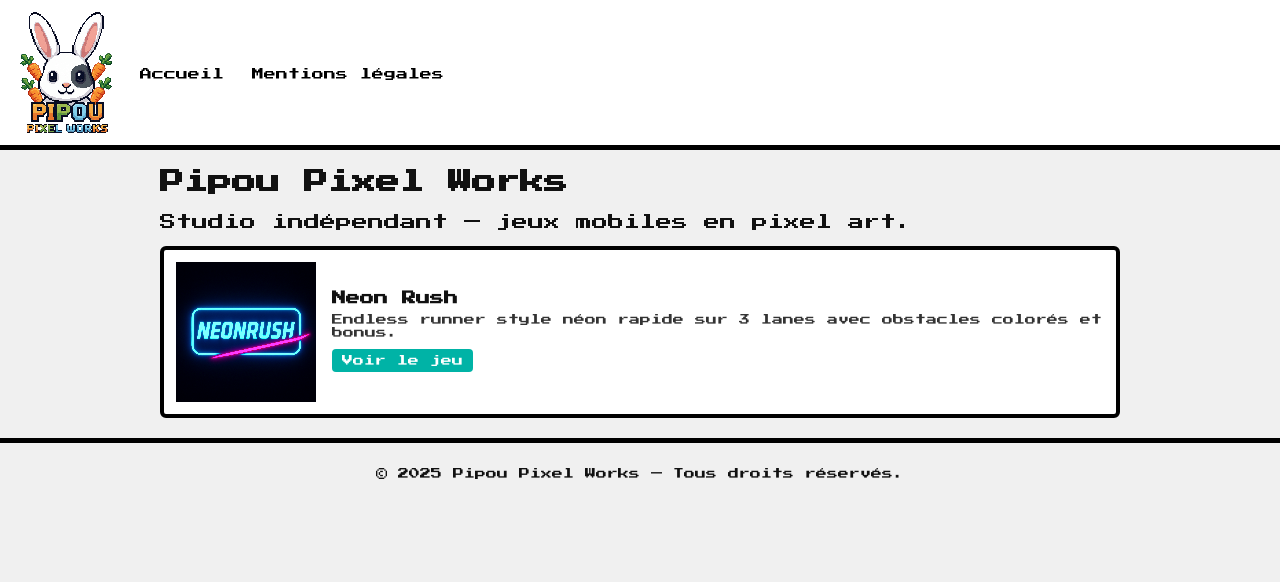
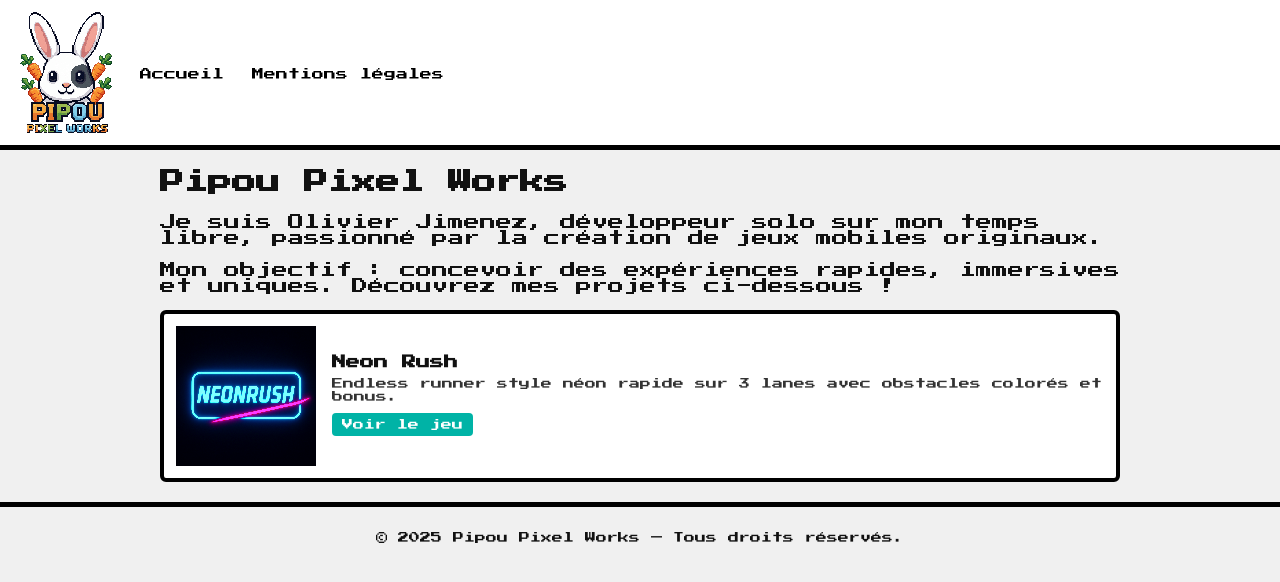
Before and after one commit to PipouPixelWorks/pipoupixelworks.github.io, a Jekyll site: the page built from index.md, in a window 1280 px wide. Shown: the top 582 px of the page. Built offline with Jekyll 4.4.1, drawn with Linux system fonts in a browser that asks for light colours.

Commit message:
Update index.md

```diff
--- a/index.md
+++ b/index.md
@@ -3,11 +3,14 @@ layout: default
 title: Accueil
 ---
 
+<!-- Section présentation du studio -->
 <section class="hero">
   <h1>Pipou Pixel Works</h1>
-  <p>Studio indépendant — jeux mobiles en pixel art.</p>
+  <p>Je suis Olivier Jimenez, développeur solo sur mon temps libre, passionné par la création de jeux mobiles originaux.</p>
+  <p>Mon objectif : concevoir des expériences rapides, immersives et uniques. Découvrez mes projets ci-dessous !</p>
 </section>
 
+<!-- Liste des jeux -->
 <section class="games-list">
   {% for game in site.games %}
     <article class="card">
@@ -15,10 +18,10 @@ title: Accueil
       <div class="card-info">
         <h2>{{ game.title }}</h2>
         {% if game.short_description %}
-        <p class="game-short-description">{{ game.short_description }}</p>
-      {% else %}
-        <p class="game-short-description">{{ game.description }}</p>
-      {% endif %}
+          <p class="game-short-description">{{ game.short_description }}</p>
+        {% else %}
+          <p class="game-short-description">{{ game.description }}</p>
+        {% endif %}
         <a class="btn" href="{{ game.url | relative_url }}">Voir le jeu</a>
       </div>
     </article>
```
